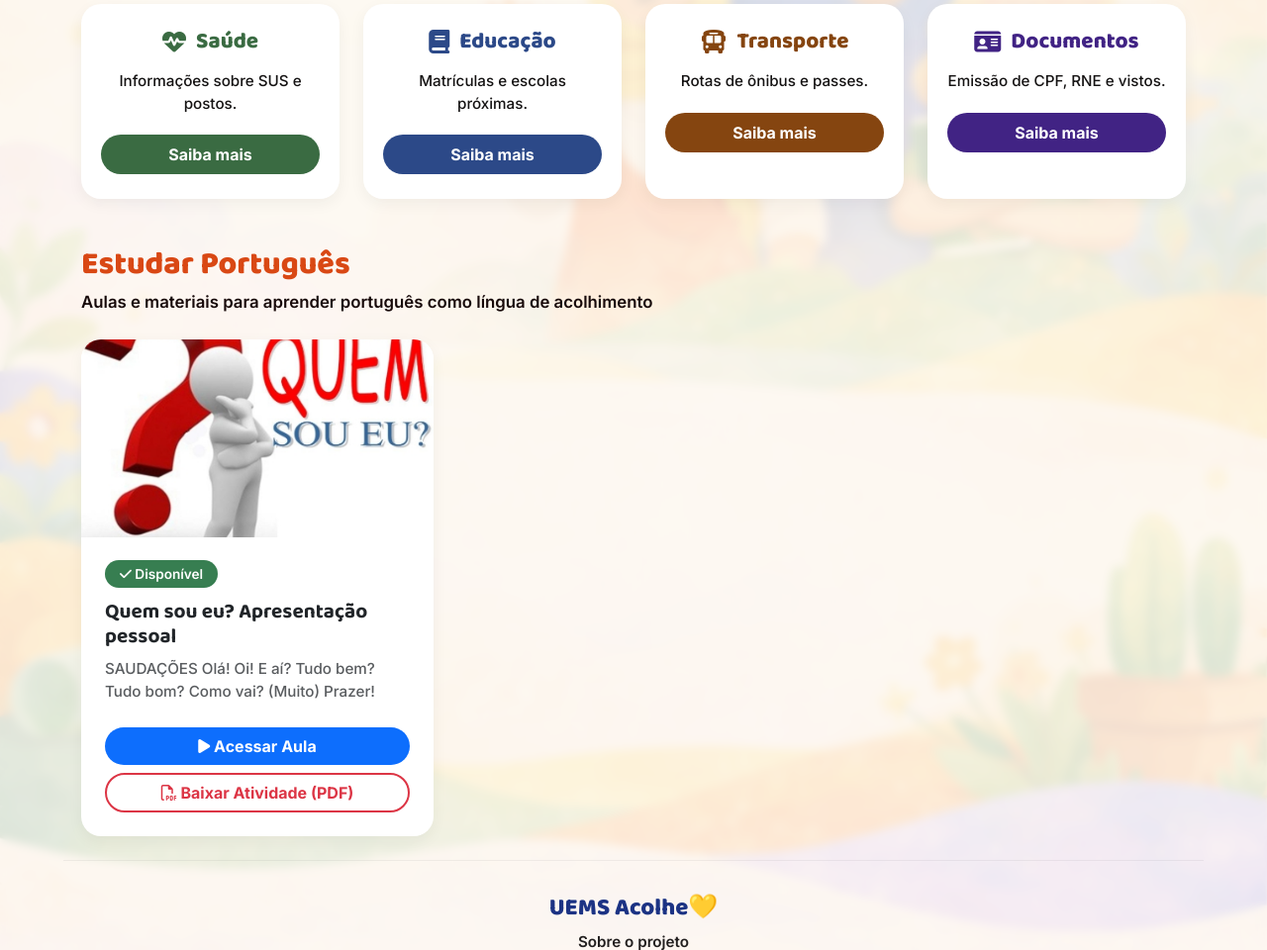
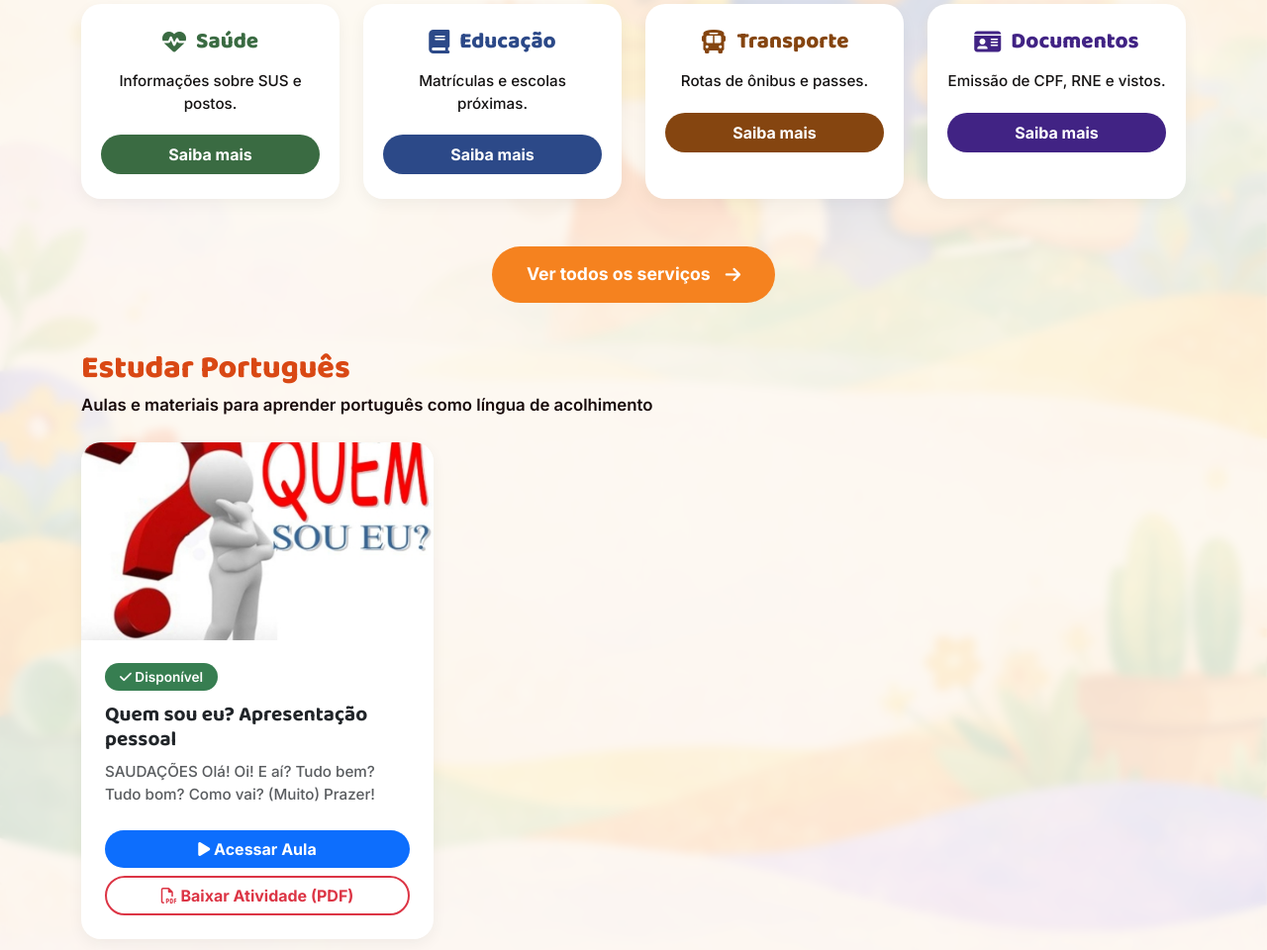
Before and after one commit to geysa-stanislav/projeto_acolhimento, a Django app: page / in a window 1280 px wide. Shown: the part 694-1654 px from the top of the page at 99% size. Run offline with Django 5.2, Linux system fonts and the light colour scheme; data comes from the database, SQL or seed files in the repository; some libraries are stand-ins or nearby versions.

Commit message:
Sincronizando codigo local com o servidor

```diff
--- a/aulas/templates/home.html
+++ b/aulas/templates/home.html
@@ -207,10 +207,19 @@
                 <h2 class="section-title">Serviços Essenciais</h2>
                 <p class="section-subtitle">Encontre informações úteis sobre:</p>
                 <div class="row g-4">
-    <div class="col-12 col-md-6 col-lg-3"><div class="card-custom"><div class="icon-box text-saude"><i class="fa-solid fa-heart-pulse"></i> <h3 class="card-title m-0">Saúde</h3></div><p class="card-text">Informações sobre SUS e postos.</p><a href="{% url 'index_guia' %}" class="btn-card bg-saude">Saiba mais</a></div></div>
-    <div class="col-12 col-md-6 col-lg-3"><div class="card-custom"><div class="icon-box text-educacao"><i class="fa-solid fa-book"></i> <h3 class="card-title m-0">Educação</h3></div><p class="card-text">Matrículas e escolas próximas.</p><a href="{% url 'index_guia' %}" class="btn-card bg-educacao">Saiba mais</a></div></div>
-    <div class="col-12 col-md-6 col-lg-3"><div class="card-custom"><div class="icon-box text-transporte"><i class="fa-solid fa-bus"></i> <h3 class="card-title m-0">Transporte</h3></div><p class="card-text">Rotas de ônibus e passes.</p><a href="{% url 'index_guia' %}" class="btn-card bg-transporte">Saiba mais</a></div></div>
-    <div class="col-12 col-md-6 col-lg-3"><div class="card-custom"><div class="icon-box text-docs"><i class="fa-solid fa-id-card"></i> <h3 class="card-title m-0">Documentos</h3></div><p class="card-text">Emissão de CPF, RNE e vistos.</p><a href="{% url 'index_guia' %}" class="btn-card bg-docs">Saiba mais</a></div></div>
+    <div class="col-12 col-md-6 col-lg-3"><div class="card-custom"><div class="icon-box text-saude"><i class="fa-solid fa-heart-pulse"></i> <h3 class="card-title m-0">Saúde</h3></div><p class="card-text">Informações sobre SUS e postos.</p><a href="{% url 'detalhe_categoria' 4 %}" class="btn-card bg-saude">Saiba mais</a></div></div>
+
+    <div class="col-12 col-md-6 col-lg-3"><div class="card-custom"><div class="icon-box text-educacao"><i class="fa-solid fa-book"></i> <h3 class="card-title m-0">Educação</h3></div><p class="card-text">Matrículas e escolas próximas.</p><a href="{% url 'detalhe_categoria' 7 %}" class="btn-card bg-educacao">Saiba mais</a></div></div>
+
+    <div class="col-12 col-md-6 col-lg-3"><div class="card-custom"><div class="icon-box text-transporte"><i class="fa-solid fa-bus"></i> <h3 class="card-title m-0">Transporte</h3></div><p class="card-text">Rotas de ônibus e passes.</p><a href="{% url 'detalhe_categoria' 6 %}" class="btn-card bg-transporte">Saiba mais</a></div></div>
+
+    <div class="col-12 col-md-6 col-lg-3"><div class="card-custom"><div class="icon-box text-docs"><i class="fa-solid fa-id-card"></i> <h3 class="card-title m-0">Documentos</h3></div><p class="card-text">Emissão de CPF, RNE e vistos.</p><a href="{% url 'detalhe_categoria' 5 %}" class="btn-card bg-docs">Saiba mais</a></div></div>
+</div>
+
+<div class="text-center mt-5">
+    <a href="{% url 'index_guia' %}" class="btn-pill btn-laranja" style="font-size: 1.1rem; padding: 15px 35px;">
+        Ver todos os serviços <i class="fa-solid fa-arrow-right"></i>
+    </a>
 </div>
             </section>
 
--- a/aulas/views.py
+++ b/aulas/views.py
@@ -32,7 +32,7 @@ def cadastro(request):
         form = CadastroSeguroForm(request.POST)
         if form.is_valid():
             user = form.save()
-            login(request, user)
+            login(request, user, backend='django.contrib.auth.backends.ModelBackend')
             return redirect('home')
     else:
         form = CadastroSeguroForm()
--- a/guia/templates/guia/categoria.html
+++ b/guia/templates/guia/categoria.html
@@ -109,9 +109,9 @@
                 </div>
             </div>
 
-            {% if publicacoes %}
+            {% if categoria.publicacao_set.all %}
             <div class="accordion" id="accordionCategoria">
-                {% for pub in publicacoes %}
+                {% for pub in categoria.publicacao_set.all %}
                 <div class="accordion-item">
                     <h2 class="accordion-header" id="heading{{ pub.id }}">
                         <button class="accordion-button collapsed" type="button" data-bs-toggle="collapse" data-bs-target="#collapse{{ pub.id }}" aria-expanded="false" aria-controls="collapse{{ pub.id }}">
--- a/guia/templates/guia/index.html
+++ b/guia/templates/guia/index.html
@@ -78,7 +78,7 @@
             <div class="row g-4 justify-content-center">
                 {% for categoria in categorias %}
                 <div class="col-md-6 col-lg-4">
-                    <a href="{% url 'detalhe_categoria' categoria.id %}" class="text-decoration-none text-dark">
+                   <a href="{% url 'detalhe_categoria' categoria.id %}" class="text-decoration-none text-dark">
                         <div class="card-categoria">
                             <div class="emoji-icon">
                                 {% if "Saúde" in categoria.nome %}🏥
```
Also changed, not shown: guia/views.py (+2 -6 lines).
